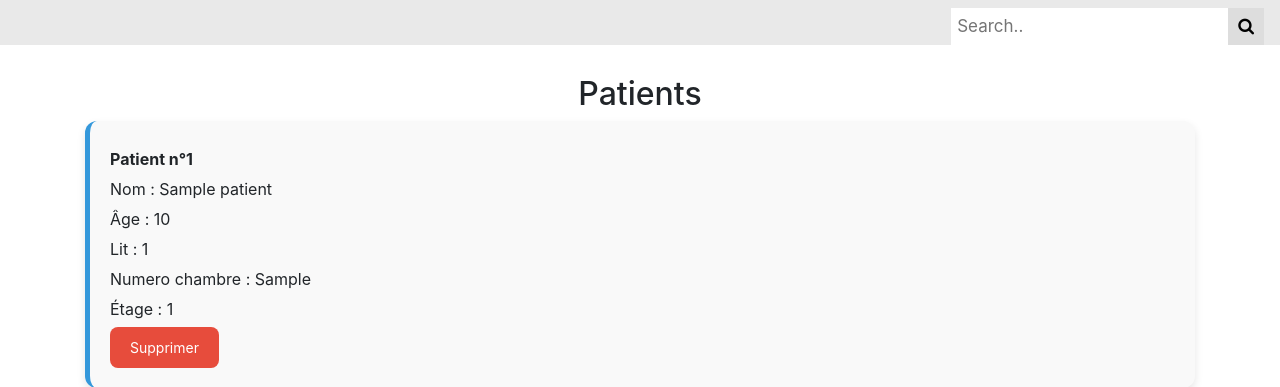
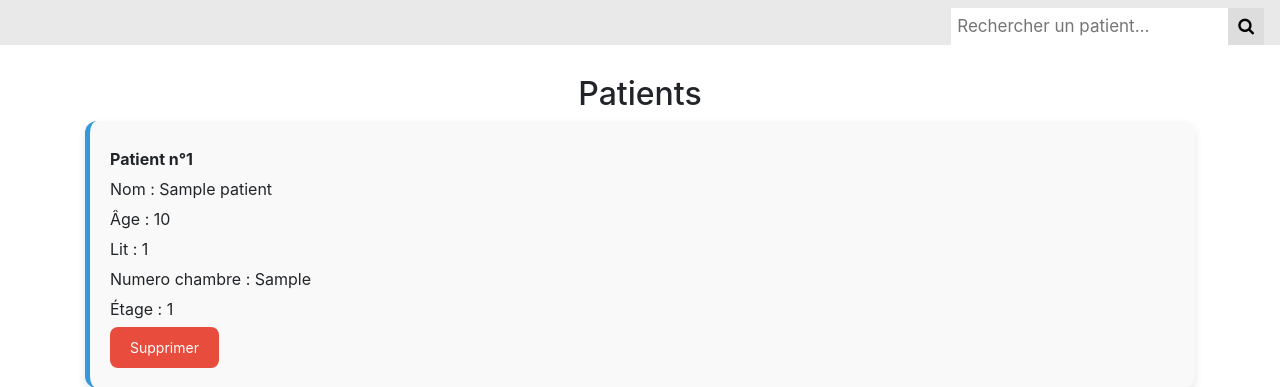
Before and after one commit to EnzoFernds/DepotTPCentre, a PHP site: template Vue/VuePatient.php in a window 1280 px wide. Shown: the part 134-521 px from the top of the page. Run offline with PHP 8.4, Linux system fonts and the light colour scheme; the template is opened without the code that fills it: most values are stand-ins (such as "Sample title", 1, 10 or a date in 2020).

Commit message:
ajout de la searchBar

```diff
--- a/Controleur/controleur.php
+++ b/Controleur/controleur.php
@@ -40,7 +40,9 @@ function etages()
 
 function patients()
 {
-    $patient = getPatient();
+    $search = isset($_GET['search']) ? trim($_GET['search']) : '';
+
+    $patient = getPatients($search);
     require 'Vue/VuePatient.php';
 }
 
--- a/Vue/VuePatient.php
+++ b/Vue/VuePatient.php
@@ -3,7 +3,7 @@
 
 <head>
     <meta charset="UTF-8">
-    <title><?= $title = "Accueil"; ?></title>
+    <title><?= $title = "Patient"; ?></title>
     <link rel="stylesheet" href="https://cdnjs.cloudflare.com/ajax/libs/font-awesome/4.7.0/css/font-awesome.min.css">
     <link rel="stylesheet" href="Style/navBarStyle.css">
     <link rel="stylesheet" href="Style/PatientStyle.css">
@@ -15,9 +15,14 @@
 
     <div class="topnav">
         <div class="search-container">
-            <form action="/action_page.php">
-                <input type="text" placeholder="Search.." name="search">
-                <button type="submit"><i class="fa fa-search"></i></button>
+            <form method="GET" action="index.php">
+                <input type="hidden" name="action" value="Patients">
+
+                <input type="text" name="search" placeholder="Rechercher un patient…" value="<?= isset($_GET['search']) ? htmlspecialchars($_GET['search']) : '' ?>" />
+
+                <button type="submit">
+                    <i class="fa fa-search"></i>
+                </button>
             </form>
         </div>
     </div>
@@ -25,7 +30,7 @@
     <div class="container">
         <h2>Patients</h2>
         <div class="patients-wrapper">
-            <?php foreach ($patient as $p): ?>
+            <?php foreach ($patient as $p) : ?>
                 <div class="patient-card">
                     <p><strong>Patient n°<?= htmlspecialchars($p['id_patient']) ?></strong></p>
 
@@ -38,9 +43,8 @@
                     <p>Numero chambre : <?= htmlspecialchars($p['numero_chambre']) ?></p>
                     <p>Étage : <?= htmlspecialchars($p['id_etage']) ?></p>
 
-                    <form method="POST" action="index.php?action=supprimerPatient"
-                        onsubmit="return confirm('Êtes-vous sûr de vouloir supprimer ce patient ?');">
-                        <input type="hidden" name="id_patient" value="<?= $patient['id_patient'] ?>">
+                    <form method="POST" action="index.php?action=supprimerPatient" onsubmit="return confirm('Êtes-vous sûr de vouloir supprimer ce patient ?');">
+                        <input type="hidden" name="id_patient" value="<?= $p['id_patient'] ?>">
                         <button type="submit">Supprimer</button>
                     </form>
                 </div>
```
Also changed, not shown: Repository/repository.php (+21 -6 lines).
